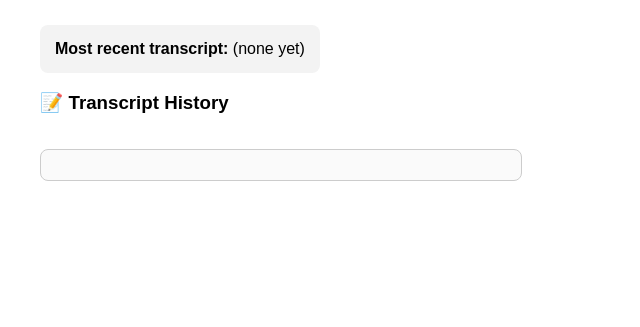
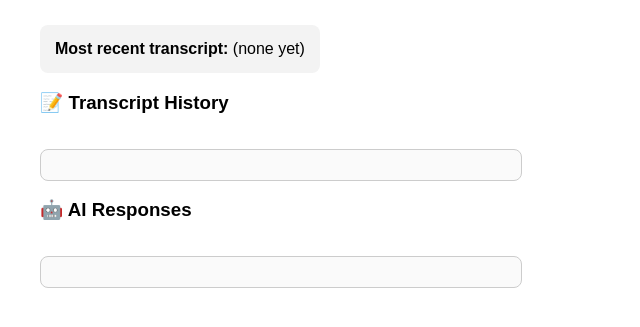
Before and after one commit to ElijahAvril/Hackathon, a Flask app: page / in a window 1280 px wide. Shown: the part 302-629 px from the top of the page, without its empty margins (0-640 px from the left). Run offline with Flask 3, Linux system fonts and the light colour scheme.

Commit message:
Added panel for AI responses

```diff
--- a/templates/index.html
+++ b/templates/index.html
@@ -49,5 +49,12 @@
 
     <script src="/static/script.js"></script>
 
+    <!-- AI Conversation Panel -->
+
+    <h3>🤖 AI Responses</h3>
+    <div id="chatLog"></div>
+
+    <script src="/static/script.js"></script>
+
 </body>
 </html>
```
